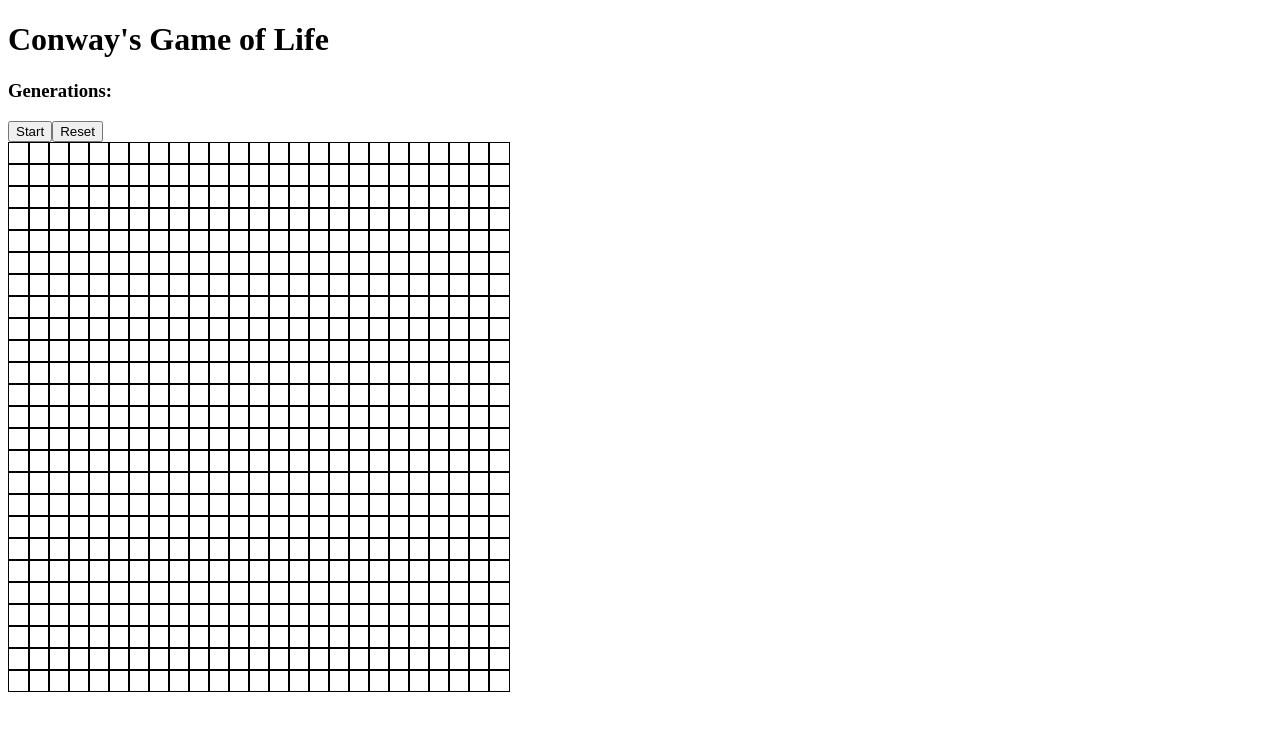
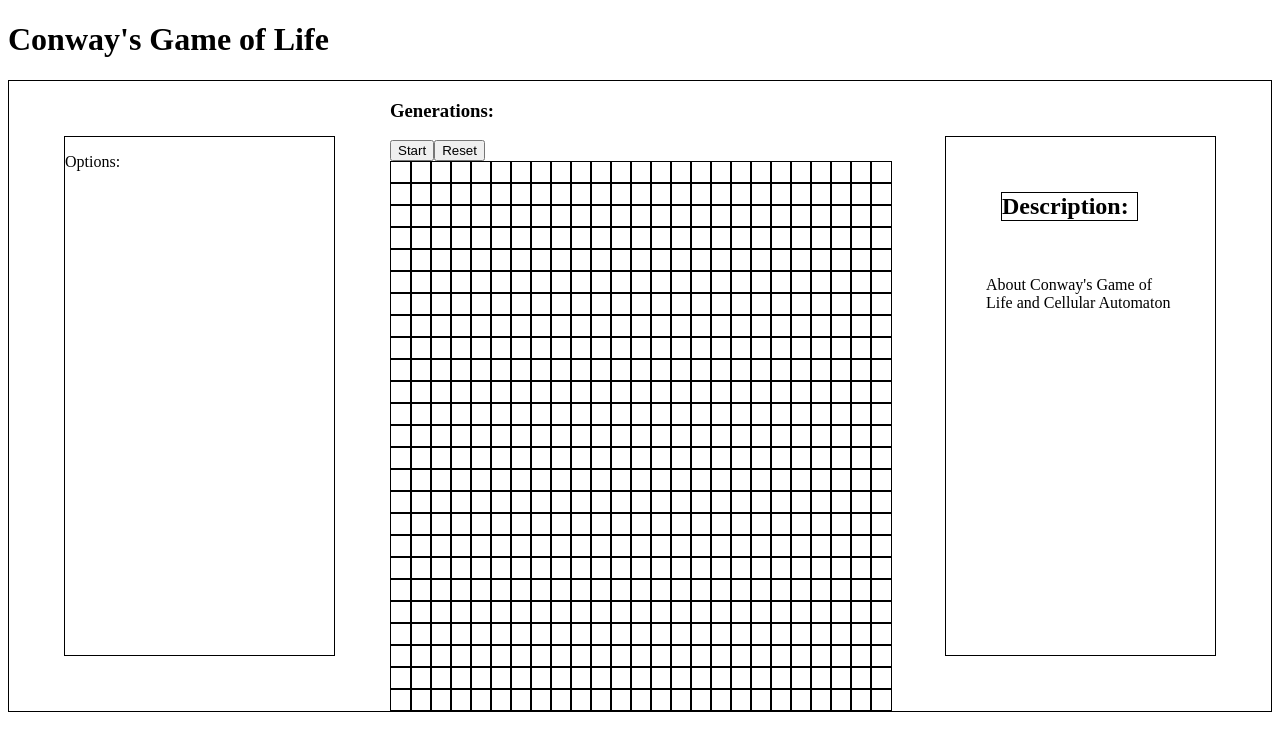
Before and after one commit to DajuanMcdonald/Cellular-Automaton-React, a React (Vite) app: page / in a window 1280 px wide. Shown: the top 750 px of the page. Built offline with nearby package versions, Linux system fonts and the light colour scheme.

Commit message:
added options section and description section

```diff
--- /dev/null
+++ b/src/App.css
@@ -0,0 +1,16 @@
+.main-container {
+    border: 1px solid;
+    display:flex;
+}
+
+.right-bar {
+    border: 1px solid;
+    width: 50%;
+    margin: 55px;
+}
+
+.options {
+    border: 1px solid;
+    width: 50%;
+    margin: 55px;
+}
--- a/src/App.js
+++ b/src/App.js
@@ -1,5 +1,10 @@
 import React from "react";
-import Board from './compenents/Board';
+import Board from './components/Board';
+import RightBar from './components/RightBar';
+import Options from './components/Options';
+
+
+import './App.css'
 
 function App () {
 
@@ -8,8 +13,20 @@ function App () {
         <h1>
           Conway's Game of Life
         </h1>
+        <div className='main-container'>
 
+        <div className='options'>
+          <Options/>
+        </div>
+        <div className='board'>
         <Board/>
+        </div>
+        <div className='right-bar'>
+        <RightBar/>
+        </div>
+
+
+        </div>
       </>
     );
 
--- /dev/null
+++ b/src/components/Options.js
@@ -0,0 +1,13 @@
+import React from 'react';
+
+function Option() {
+
+    return (
+        <>
+        <p>Options:</p>
+        </>
+    )
+
+}
+
+export default Option;
--- /dev/null
+++ b/src/components/RightBar.js
@@ -0,0 +1,16 @@
+import React from 'react';
+
+function RightBar() {
+
+    return (
+    <>
+    <h2 className='right-bar'>Description:</h2>
+    <blockquote>
+
+    <p>About Conway's Game of Life and Cellular Automaton</p>
+    </blockquote>
+    </>
+    )
+};
+
+export default RightBar;
```
Also changed, not shown: src/components/random.js (added, +13 -0 lines), .babelrc (deleted), .babelrc.js (added), src/components/Board.js (renamed from src/compenents/Board.js), src/index.css (deleted), 1 other file (tests, documents, lock files or other folders).
